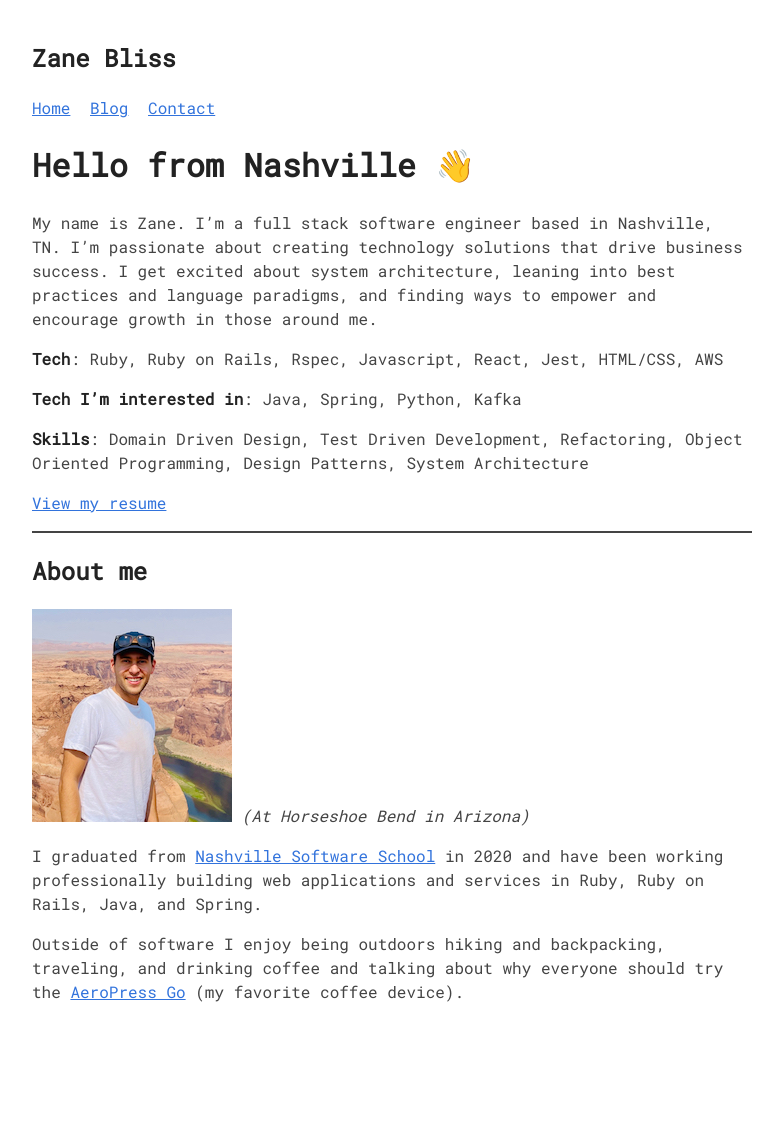
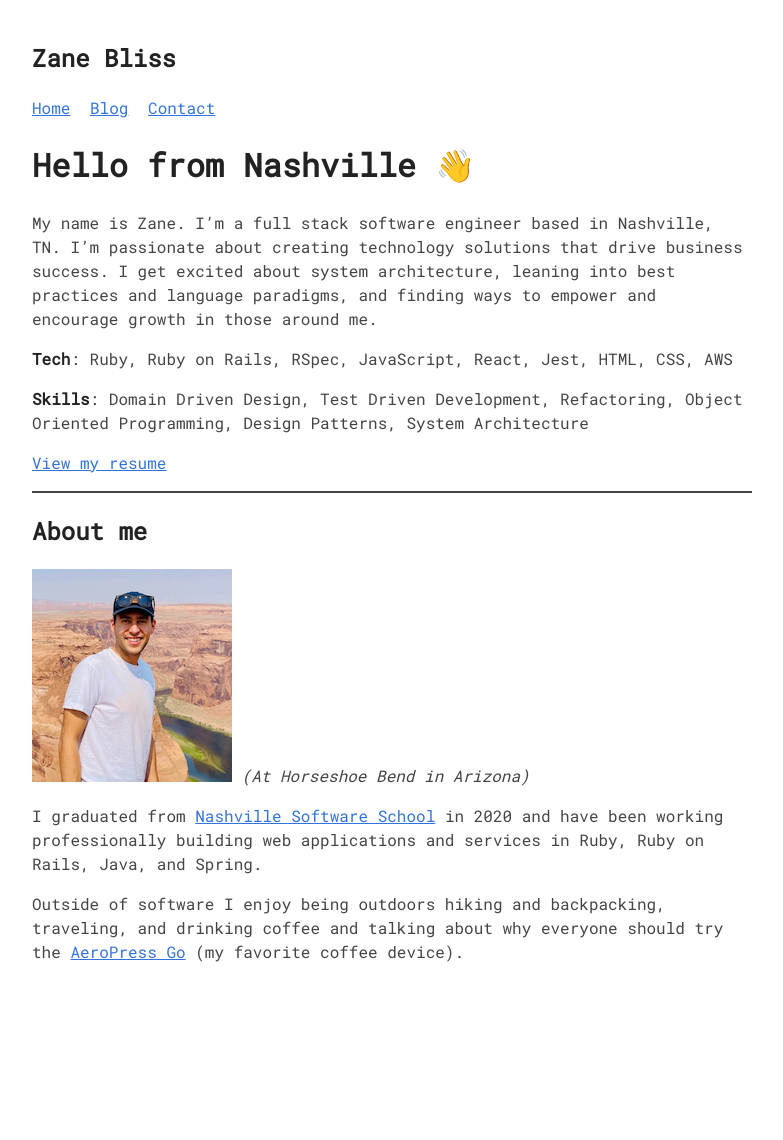
Before and after one commit to zanebliss/zanebliss.github.io, a Jekyll site: the page built from index.md, in a window 1280 px wide. Shown: the whole page, without its empty margins (248-1031 px from the left). Built offline with Jekyll 4.4.1, drawn with Linux system fonts in a browser that asks for light colours; after the commit the page ends 1100 px from its top, so only the background shows below that.

Commit message:
modify index.md

```diff
--- a/index.md
+++ b/index.md
@@ -7,9 +7,7 @@ title: Home
 
 My name is Zane. I'm a full stack software engineer based in Nashville, TN. I'm passionate about creating technology solutions that drive business success. I get excited about system architecture, leaning into best practices and language paradigms, and finding ways to empower and encourage growth in those around me.
 
-**Tech**: Ruby, Ruby on Rails, Rspec, Javascript, React, Jest, HTML/CSS, AWS
-
-**Tech I'm interested in**: Java, Spring, Python, Kafka
+**Tech**: Ruby, Ruby on Rails, RSpec, JavaScript, React, Jest, HTML, CSS, AWS
 
 **Skills**: Domain Driven Design, Test Driven Development, Refactoring, Object Oriented Programming, Design Patterns, System Architecture
 
```
